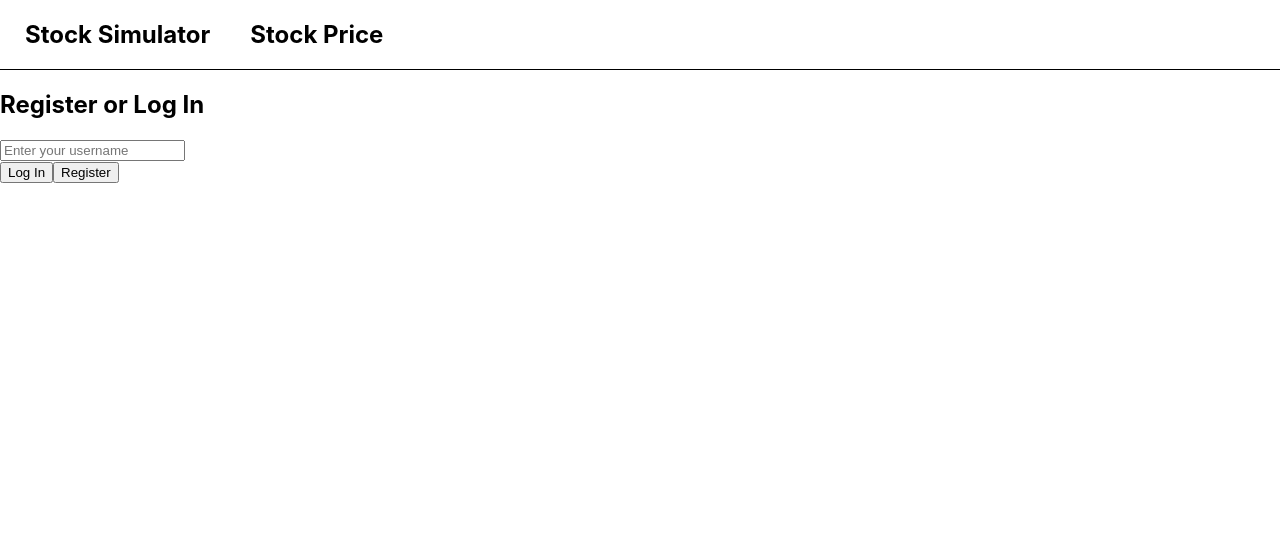
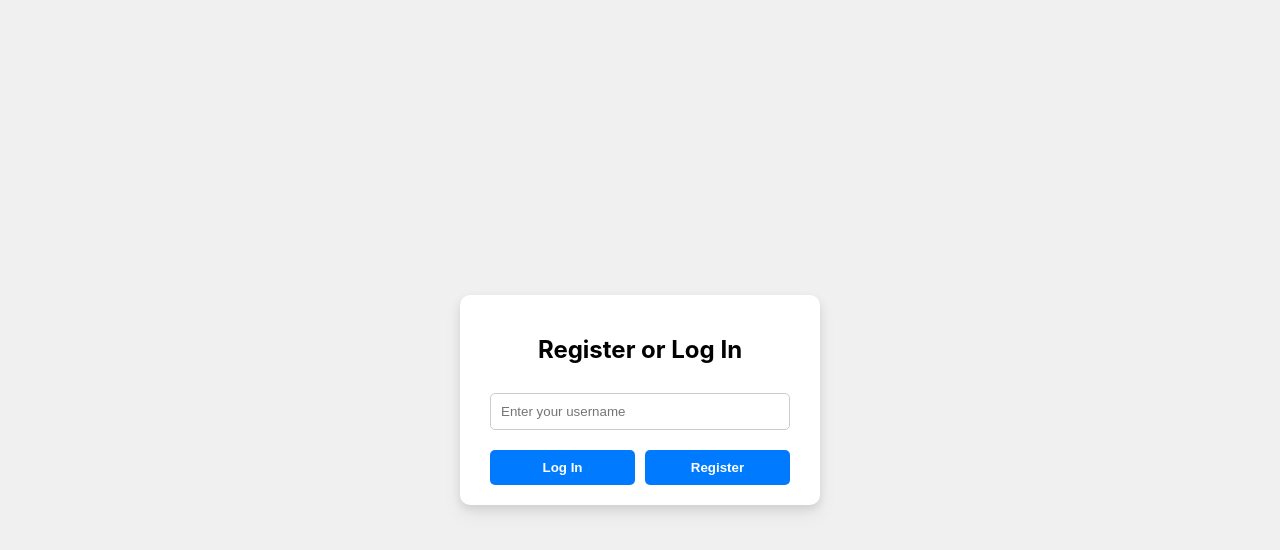
Before and after one commit to pphaoniubi/stonk_simu, a React (Create React App) app in the folder frontend/: page / in a window 1280 px wide. Shown: the top 550 px of the page. Built offline with nearby package versions, Linux system fonts and the light colour scheme.

Commit message:
no message

```diff
--- a/frontend/src/App.js
+++ b/frontend/src/App.js
@@ -1,9 +1,9 @@
 import React from "react";
-import { BrowserRouter as Router, Routes, Route } from "react-router-dom";
+import { BrowserRouter as Router, Routes, Route, useLocation } from "react-router-dom";
 import StockPrice from "./StockPrice"; // Your StockPrice component
 import SimulatorMainPage from "./SimulatorMainPage"; // Your Home component
-import StockDetailPage from "./StockDetailPage"
-import AuthPage from "./AuthPage"
+import StockDetailPage from "./StockDetailPage";
+import AuthPage from "./AuthPage";
 import { UserProvider } from "./UserContext";
 import Navbar from "./Navbar";
 
@@ -11,16 +11,27 @@ function App() {
     return (
         <UserProvider>
             <Router>
-            <Navbar />
-                <Routes>
-                    <Route path="/" element={<AuthPage />} />
-                    <Route path="/stock-price" element={<StockPrice />} />
-                    <Route path="/stock/:ticker" element={<StockDetailPage />} />
-                    <Route path="/main" element={<SimulatorMainPage />} />
-                </Routes>
+                <MainLayout />
             </Router>
         </UserProvider>
     );
 }
 
+function MainLayout() {
+    const location = useLocation();
+    const hideNavbar = location.pathname === "/";
+
+    return (
+        <>
+            {!hideNavbar && <Navbar />}
+            <Routes>
+                <Route path="/" element={<AuthPage />} />
+                <Route path="/stock-price" element={<StockPrice />} />
+                <Route path="/stock/:ticker" element={<StockDetailPage />} />
+                <Route path="/main" element={<SimulatorMainPage />} />
+            </Routes>
+        </>
+    );
+}
+
 export default App;
--- /dev/null
+++ b/frontend/src/AuthPage.css
@@ -0,0 +1,53 @@
+/* Centering container */
+.login-form-container {
+    display: flex;
+    justify-content: center;
+    align-items: center;
+    height: 100vh; /* Full viewport height */
+    background-color: #f0f0f0; /* Light background */
+    margin: 0;
+}
+
+/* Main box styling */
+.login-form-box {
+    background-color: white;
+    border-radius: 10px;
+    padding: 20px 30px;
+    box-shadow: 0px 4px 10px rgba(0, 0, 0, 0.1), 0px 10px 20px rgba(0, 0, 0, 0.05);
+    text-align: center;
+    width: 300px;
+}
+
+/* Input styling */
+.login-form-input {
+    width: 100%;
+    padding: 10px;
+    margin: 10px 0;
+    border: 1px solid #ccc;
+    border-radius: 5px;
+    box-sizing: border-box;
+}
+
+/* Button styling */
+.login-button-group {
+    display: flex;
+    justify-content: space-between;
+    gap: 10px;
+    margin-top: 10px;
+}
+
+.login-form-button {
+    flex: 1;
+    padding: 10px;
+    border: none;
+    border-radius: 5px;
+    background-color: #007bff;
+    color: white;
+    font-weight: bold;
+    cursor: pointer;
+    transition: background-color 0.3s ease;
+}
+
+button:hover {
+    background-color: #0056b3;
+}
--- a/frontend/src/AuthPage.js
+++ b/frontend/src/AuthPage.js
@@ -1,6 +1,7 @@
 import React, { useState } from "react";
 import { useUser } from "./UserContext";
 import { useNavigate } from 'react-router-dom';
+import "./AuthPage.css"
 
 function AuthPage() {
     const { username, setUsername } = useUser(); // Store the logged-in username
@@ -38,19 +39,22 @@ function AuthPage() {
 
     // Render the login/register form if the user is not logged in
     return (
-        <div>
+        <div className="login-form-container">
+            <div className="login-form-box">
                 <h2>Register or Log In</h2>
                 <input
                     type="text"
                     value={input}
                     onChange={(e) => setInput(e.target.value)}
                     placeholder="Enter your username"
+                    className="login-form-input"
                 />
-            <div>
-                <button onClick={() => handleSubmit("http://localhost:5000/auth/login")}>Log In</button>
-                <button onClick={() => handleSubmit("http://localhost:5000/auth/register")}>Register</button>
+                <div  className="login-button-group">
+                    <button className="login-form-button" onClick={() => handleSubmit("http://localhost:5000/auth/login")}>Log In</button>
+                    <button className="login-form-button" onClick={() => handleSubmit("http://localhost:5000/auth/register")}>Register</button>
                 </div>
                 {message && <p style={{ color: "red" }}>{message}</p>} {/* Display error/success messages */}
+            </div>
         </div>
     );
 }
```
Also changed, not shown: 1 other file (tests, documents, lock files or other folders). Lines whose indentation alone changed are shown as unchanged.
